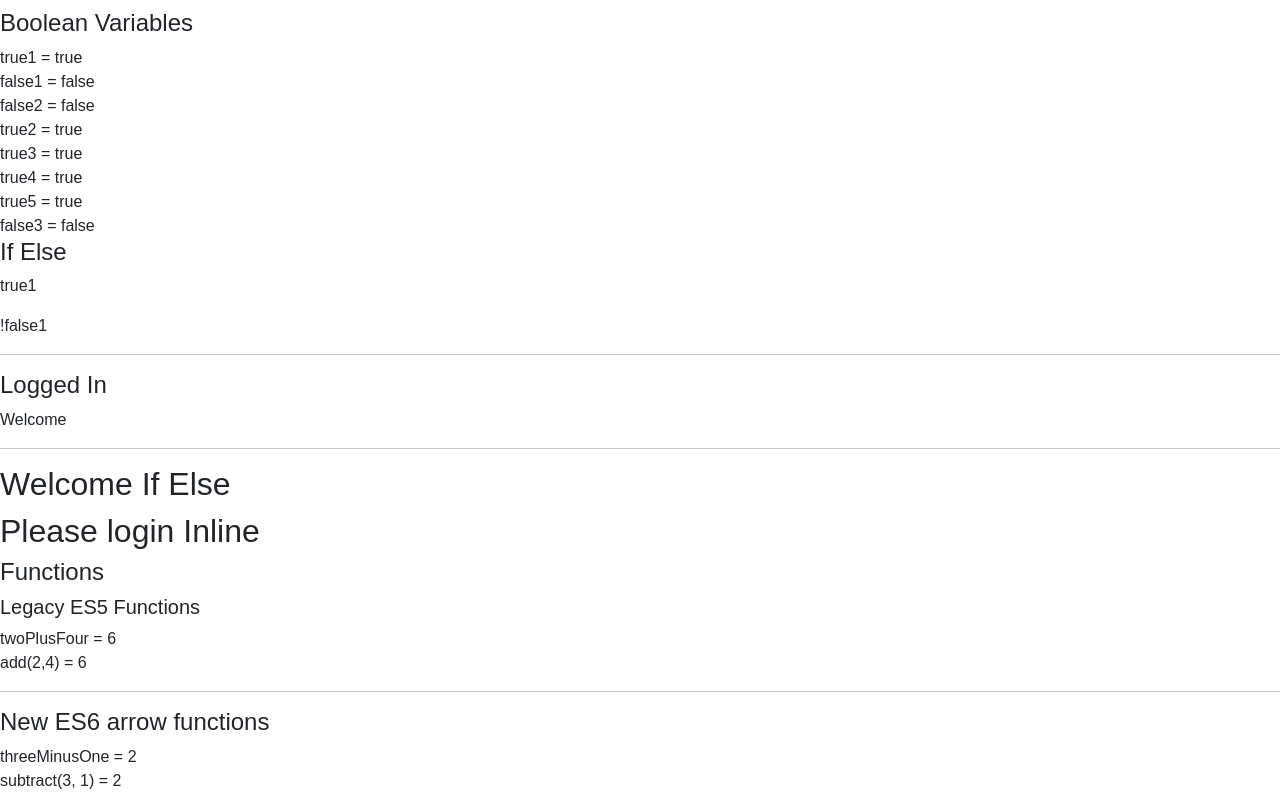
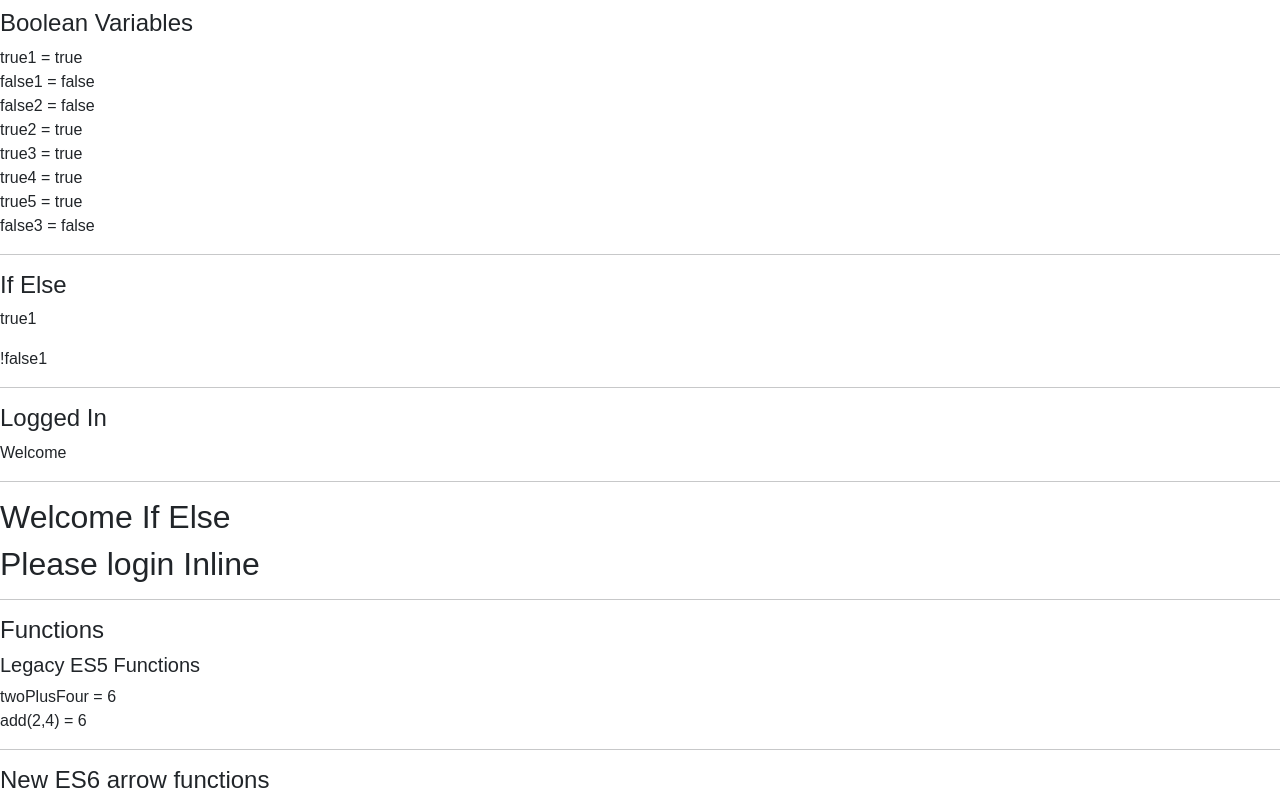
Before and after one commit to abbyelbaum/kambaz-react-web-app, a React (Vite) app: page /#/Labs/Lab3/Lab3 in a window 1280 px wide. Before the commit this address led to /#/Labs/Lab3. Shown: the part 550-1347 px from the top of the page. Built offline with nearby package versions, Linux system fonts and the light colour scheme.

Commit message:
Adding hr lines

```diff
--- a/src/Labs/Lab3/BooleanVariables.tsx
+++ b/src/Labs/Lab3/BooleanVariables.tsx
@@ -17,7 +17,7 @@ export default function BooleanVariables() {
             true3 = {true3+""}<br/>
             true4 = {true4+""}<br/>
             true5 = {true5+""}<br/>
-            false3 = {false3+""}<br/>
+            false3 = {false3+""}<hr/>
         </div>
     );
 }
--- a/src/Labs/Lab3/index.tsx
+++ b/src/Labs/Lab3/index.tsx
@@ -26,7 +26,7 @@ export default function Lab3() {
             <IfElse/>
             <TernaryOperator/>
             <ConditionalOutputIfElse/>
-            <ConditionalOutputInline/>
+            <ConditionalOutputInline/><hr/>
             <LegacyFunctions/>
             <ArrowFunctions/>
             <ImpliedReturn/>
```
